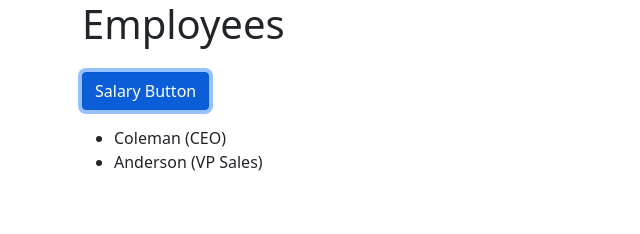
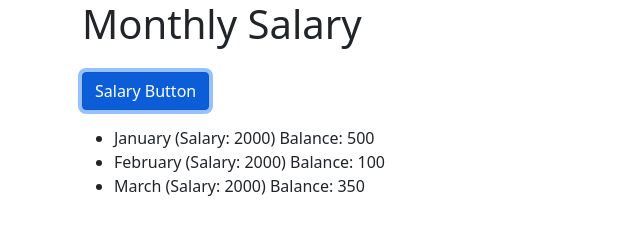
Before and after one commit to simpleworld-ideas/Second_ss2, a plain HTML site: page company.html in a window 1280 px wide. Both pictures are taken after a click on the button "Salary Button". Shown: the whole page, without its empty margins (0-640 px from the left). Drawn offline with nearby package versions, Linux system fonts and the light colour scheme.

Commit message:
2nd bf final

```diff
--- a/company.html
+++ b/company.html
@@ -8,11 +8,11 @@
     <!-- Bootstrap CSS -->
     <link href="https://cdn.jsdelivr.net/npm/bootstrap@5.0.2/dist/css/bootstrap.min.css" rel="stylesheet" integrity="sha384-EVSTQN3/azprG1Anm3QDgpJLIm9Nao0Yz1ztcQTwFspd3yD65VohhpuuCOmLASjC" crossorigin="anonymous">
 
-    <title>Hello, world!</title>
+    <title>Salary</title>
   </head>
   <body>
     <div class="container">
-      <h1>Employees</h1>
+      <h1>Monthly Salary</h1>
       <button id="employee" class="btn btn-primary mt-3 mb-3">Salary Button </button>
       <ul id="employee-list">
 
--- a/data.json
+++ b/data.json
@@ -5,16 +5,25 @@
         "credit_limt": 50000
     },
     "products":["Anvils", "Hammers", "Bandages", "Bombs", "Cannons"],
-    "employees":[
+    "Salary":[
         {
-            "employeeNumber":1,
-            "title":"CEO",
-            "name":"Coleman"
+            "No":1,
+            "Month":"January",
+            "Salary":2000,
+            "Balance":500
+
         },
         {
-            "employeeNumber":2,
-            "title":"VP Sales",
-            "name":"Anderson"
+            "No":2,
+            "Month":"February",
+            "Salary":2000,
+            "Balance":100
+        },
+        {
+            "No":3,
+            "Month":"March",
+            "Salary":2000,
+            "Balance":350
         }
     ]
 }
--- a/script2.js
+++ b/script2.js
@@ -4,10 +4,10 @@ document.addEventListener("DOMContentLoaded", function(){
     addTodoButton.addEventListener("click",async function(){
     const response = await axios.get("data.json");
     const employeeList = document.querySelector("#employee-list");
-    for (let e of response.data.employees) {
+    for (let e of response.data.Salary) {
         // create a li element to display the employee
         const liElement = document.createElement('li');
-        liElement.innerHTML = `${e.name} (${e.title})`;
+        liElement.innerHTML = `${e.Month} (Salary: ${e.Salary}) Balance: ${e.Balance}`;
 
 
         employeeList.appendChild(liElement);
```
